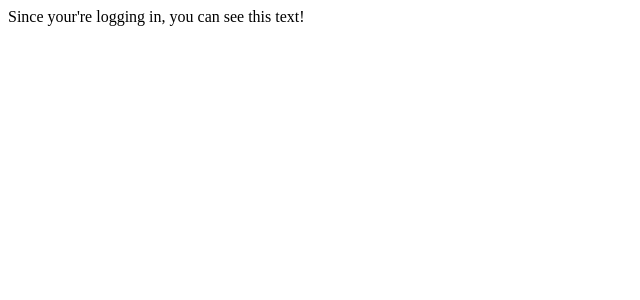
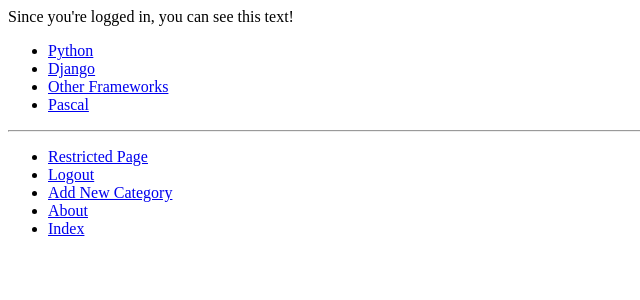
Before and after one commit to TomatoManChad/tango_with_django_project, a Django app: page /rango/restricted/ in a window 1280 px wide. Shown: the top 300 px of the page, without its empty margins (0-640 px from the left). Run offline with Django 3.2, Linux system fonts and the light colour scheme; a user stored in the database is signed in; data comes from the database, SQL or seed files in the repository; both versions use the stored data as it was after the commit.

Commit message:
ch9 exercise

```diff
--- a/rango/views.py
+++ b/rango/views.py
@@ -65,6 +65,7 @@
         # Go render the response and return it to the client
     return render(request, 'rango/category.html', context_dict)
 
+@login_required
 def add_category(request):
     form = CategoryForm()
 
@@ -85,6 +86,7 @@
 
     return  render(request, 'rango/add_category.html', {'form': form})
 
+@login_required
 def add_page(request, category_name_slug):
     try:
          category = Category.objects.get(slug=category_name_slug)
@@ -105,7 +107,7 @@
                 print(form.errors)
 
     context_dict = {'form':form, 'category': category}
-    return render(request, 'rango/add_page.html', context_dict)
+    return render(request, 'rango/add_page.html', context_dict,)
 
 def register(request):
     # A boolean value for telling the template whether the registration
@@ -209,7 +211,7 @@
 
 @login_required
 def restricted(request):
-    return HttpResponse("Since your're logging in, you can see this text!")
+    return render(request, 'rango/restricted.html', {})
 
 # Use the login_required decorator to ensure only those logged in can
 # access the view
--- a/templates/rango/base.html
+++ b/templates/rango/base.html
@@ -27,11 +27,12 @@
                 {% if user.is_authenticated %}
                 <li><a href="{% url 'restricted' %}">Restricted Page</a></li>
                 <li><a href="{% url 'logout' %}">Logout</a></li>
+                <li><a href="{% url 'add_category' %}">Add New Category</a></li>
                 {% else %}
                     <li><a href="{% url 'login' %}">Login</a></li>
                     <li><a href="{% url 'register' %}">Sign Up</a></li>
                 {% endif %}
-                <li><a href="{% url 'add_category' %}">Add New Category</a></li>
+
                 <li><a href="{% url 'about' %}">About</a></li>
                 <li><a href="{% url 'index' %}">Index</a></li>
         </ul>
--- a/templates/rango/category.html
+++ b/templates/rango/category.html
@@ -18,7 +18,9 @@
             {% else %}
             <strong>No pages currently in category.</strong>
             {% endif %}
+            {% if user.is_authenticated %}
         <a href="{% url 'add_page' category.slug %}">Add a Page</a>
+            {% endif %}
         {% else %}
             The specified category does not exist!
         {% endif %}
--- /dev/null
+++ b/templates/rango/restricted.html
@@ -0,0 +1,10 @@
+{% extends 'rango/base.html' %}
+{% load staticfiles %}
+
+{% block title_block %}
+    Restricted
+{% endblock %}
+
+{% block body_block %}
+Since you're logged in, you can see this text!
+{% endblock %}
```
Also changed, not shown: db.sqlite3, 1 other file.
